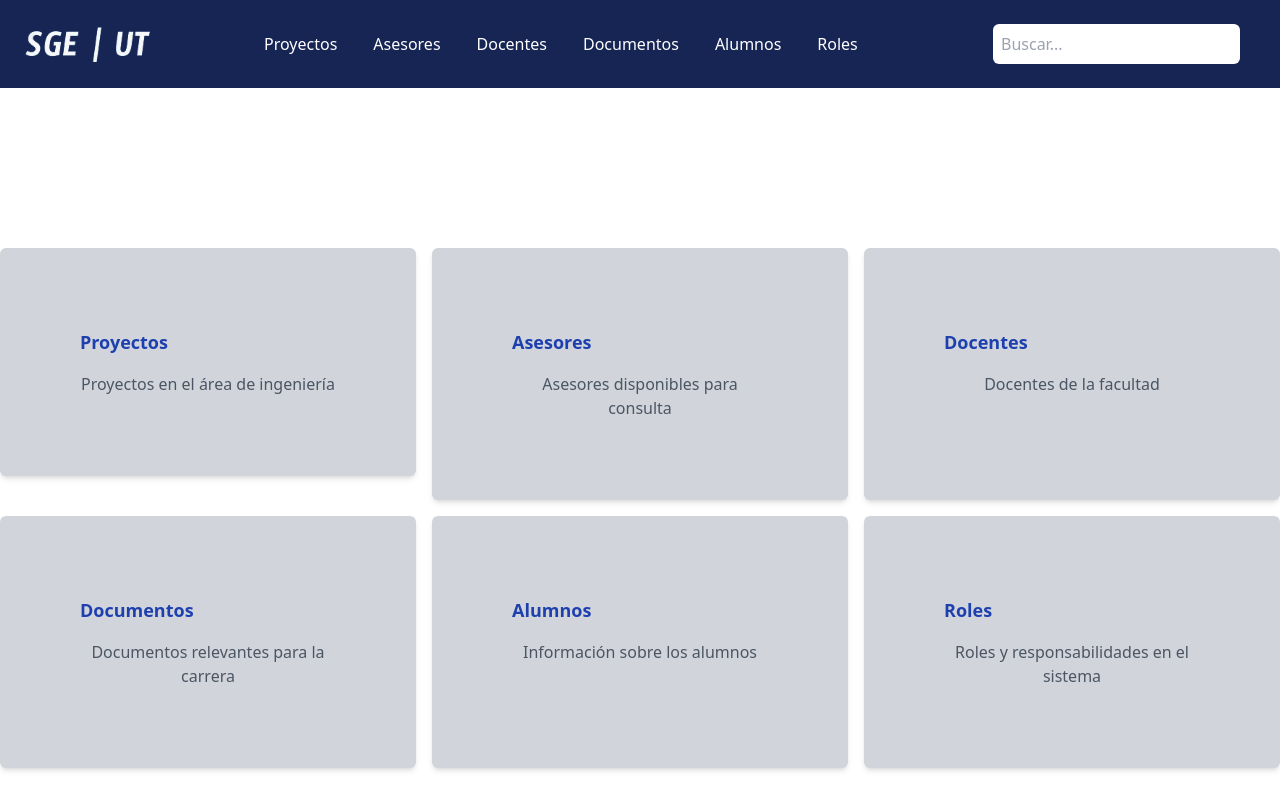
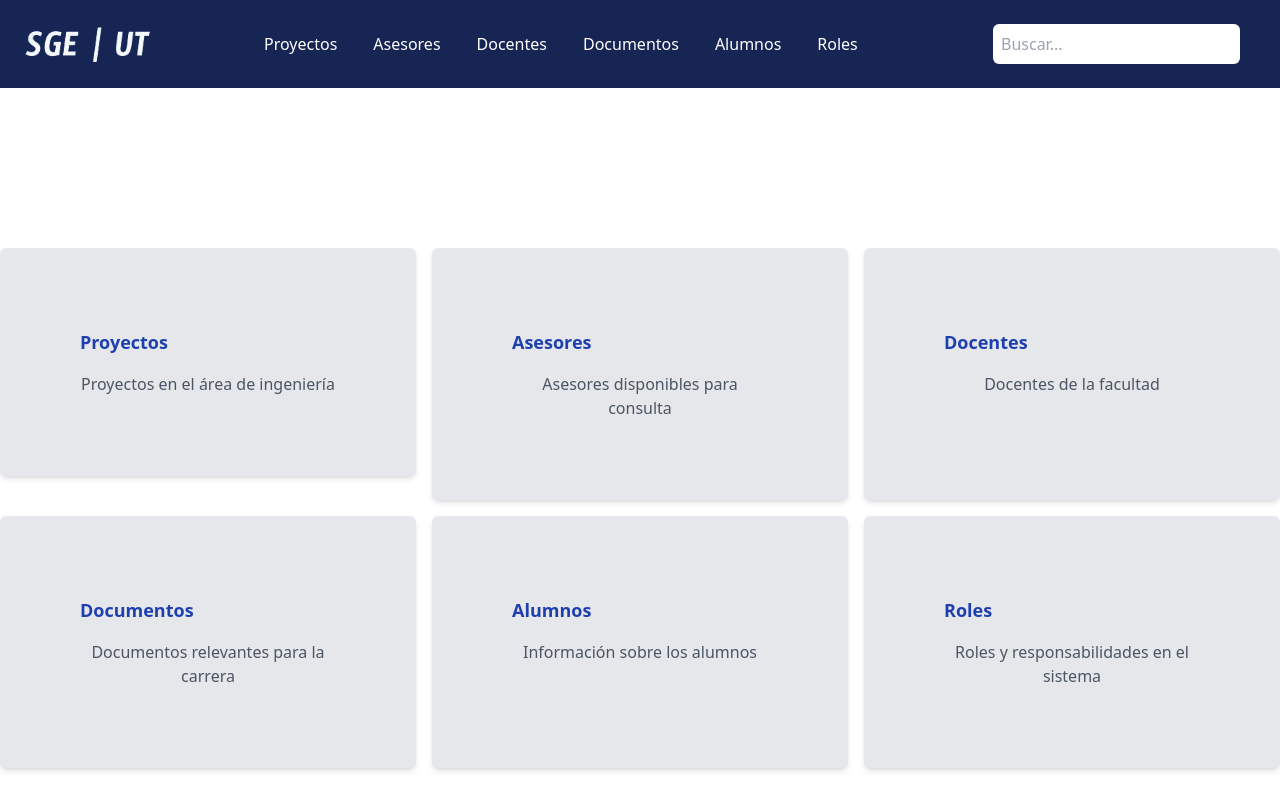
Before and after one commit to jonnnyhdz/SGE, a React (Create React App) app: page / in a window 1280 px wide. Built offline with nearby package versions, Linux system fonts and the light colour scheme.

Commit message:
Correccion de diseño de ControlDeDocAlumno

```diff
--- a/src/App.js
+++ b/src/App.js
@@ -1,4 +1,3 @@
-// App.js
 import React from 'react';
 import Routes from './routes/routes';
 
--- a/src/pages/DashboardAdmin.jsx
+++ b/src/pages/DashboardAdmin.jsx
@@ -9,40 +9,40 @@ const Dashboard = () => {
       <div className="container mx-auto mt-40">
         <div className="grid grid-cols-1 sm:grid-cols-2 md:grid-cols-3 lg:grid-cols-2 xl:grid-cols-3 gap-4">
         <Link to='Control'>
-          <div className="bg-gray-300 p-20 rounded-md shadow-md flex flex-col justify-between">
+          <div className="bg-gray-200 p-20 rounded-md shadow-md flex flex-col justify-between">
             <div>
               <h3 className="text-blue-800 text-lg font-semibold mb-4">Proyectos</h3>
               <p className="text-gray-600 text-center">Proyectos en el área de ingeniería</p>
             </div>
           </div>
         </Link>
-          <div className="bg-gray-300 p-20 rounded-md shadow-md flex flex-col justify-between">
+          <div className="bg-gray-200 p-20 rounded-md shadow-md flex flex-col justify-between">
             <div>
               <h3 className="text-blue-800 text-lg font-semibold mb-4">Asesores</h3>
               <p className="text-gray-600 text-center">Asesores disponibles para consulta</p>
             </div>
           </div>
 
-          <div className="bg-gray-300 p-20 rounded-md shadow-md flex flex-col justify-between">
+          <div className="bg-gray-200 p-20 rounded-md shadow-md flex flex-col justify-between">
             <div>
               <h3 className="text-blue-800 text-lg font-semibold mb-4">Docentes</h3>
               <p className="text-gray-600 text-center">Docentes de la facultad</p>
             </div>
           </div>
 
-          <div className="bg-gray-300 p-20 rounded-md shadow-md flex flex-col justify-between">
+          <div className="bg-gray-200 p-20 rounded-md shadow-md flex flex-col justify-between">
             <div>
               <h3 className="text-blue-800 text-lg font-semibold mb-4">Documentos</h3>
               <p className="text-gray-600 text-center">Documentos relevantes para la carrera</p>
             </div>
           </div>
-          <div className="bg-gray-300 p-20 rounded-md shadow-md flex flex-col justify-between">
+          <div className="bg-gray-200 p-20 rounded-md shadow-md flex flex-col justify-between">
             <div>
               <h3 className="text-blue-800 text-lg font-semibold mb-4">Alumnos</h3>
               <p className="text-gray-600 text-center">Información sobre los alumnos</p>
             </div>
           </div>
-          <div className="bg-gray-300 p-20 rounded-md shadow-md flex flex-col justify-between">
+          <div className="bg-gray-200 p-20 rounded-md shadow-md flex flex-col justify-between">
             <div>
               <h3 className="text-blue-800 text-lg font-semibold mb-4">Roles</h3>
               <p className="text-gray-600 text-center">Roles y responsabilidades en el sistema</p>
--- a/src/routes/routes.js
+++ b/src/routes/routes.js
@@ -1,4 +1,3 @@
-// routes.js
 import React from 'react';
 import { BrowserRouter as Router, Routes, Route } from 'react-router-dom';
 import Dashboard from '../pages/DashboardAdmin';
```
